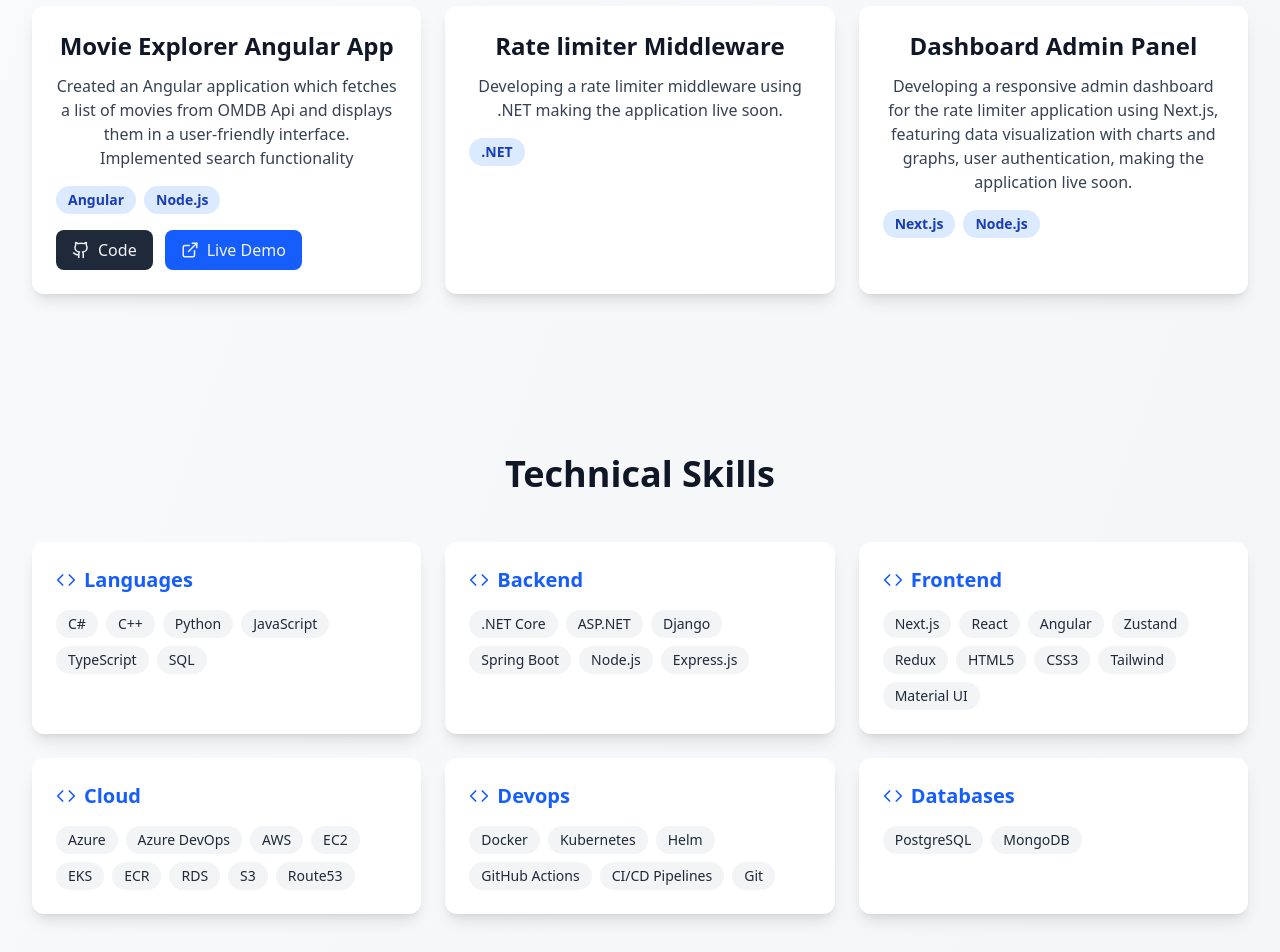
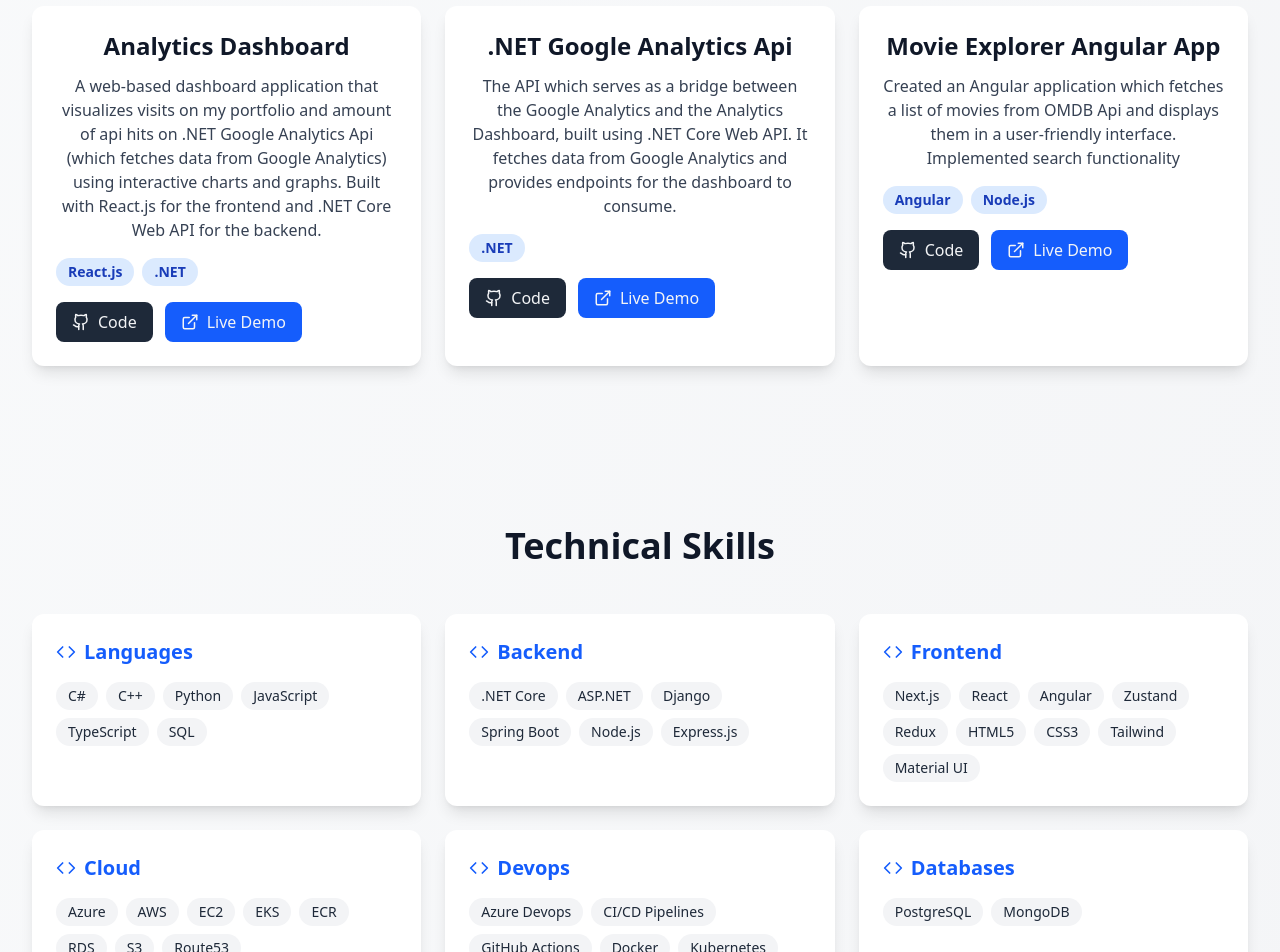
Before and after one commit to gaurang557/portfolio, a React (Vite) app: page / in a window 1280 px wide. Shown: the part 1220-2172 px from the top of the page. Built offline with nearby package versions, Linux system fonts and the light colour scheme.

Commit message:
added more projects

```diff
--- a/src/App.jsx
+++ b/src/App.jsx
@@ -18,8 +18,8 @@
     languages: ['C#', 'C++', 'Python','JavaScript', 'TypeScript', 'SQL'],
     backend: ['.NET Core', 'ASP.NET', 'Django', 'Spring Boot', 'Node.js', 'Express.js'],
     frontend: ['Next.js', 'React', 'Angular', 'Zustand', 'Redux', 'HTML5', 'CSS3', 'Tailwind', 'Material UI'],
-    cloud: ['Azure', 'Azure DevOps','AWS', 'EC2', 'EKS', 'ECR', 'RDS', 'S3', 'Route53'],
-    devops: ['Docker', 'Kubernetes', 'Helm', 'GitHub Actions', 'CI/CD Pipelines', 'Git'],
+    cloud: ['Azure','AWS', 'EC2', 'EKS', 'ECR', 'RDS', 'S3', 'Route53'],
+    devops: ['Azure Devops', 'CI/CD Pipelines', 'GitHub Actions', 'Docker', 'Kubernetes', 'Helm', 'Git'],
     databases: ['PostgreSQL','MongoDB']
   };
 
--- a/src/Projects.jsx
+++ b/src/Projects.jsx
@@ -3,6 +3,24 @@
 
 const Projects = () => {
     const projects = [
+      {
+      title: 'Analytics Dashboard',
+      description: "A web-based dashboard application that visualizes visits on my portfolio \
+      and amount of api hits on .NET Google Analytics Api (which fetches data from Google Analytics) \
+      using interactive charts and graphs. Built with React.js for the frontend and .NET Core Web API for the backend.",
+      technologies: ['React.js', '.NET'],
+      githubUrl: 'https://github.com/gaurang557/analyticsportal',
+      liveUrl: 'https://gaurang557.github.io/analyticsportal'
+    },
+    {
+      title: '.NET Google Analytics Api',
+      description: "The API which serves as a bridge between the Google Analytics \
+      and the Analytics Dashboard, built using .NET Core Web API. It fetches data \
+      from Google Analytics and provides endpoints for the dashboard to consume.",
+      technologies: ['.NET'],
+      githubUrl: 'https://github.com/gaurang557/analyticsapi',
+      liveUrl: 'https://analyticsapi-6qg1.onrender.com/swagger'
+    },
     {
       title: 'Movie Explorer Angular App',
       description: "Created an Angular application which fetches a list of movies \
@@ -10,24 +28,6 @@
       technologies: ['Angular', 'Node.js'],
       githubUrl: 'https://github.com/gaurang557/angular_omdb_app',
       liveUrl: 'https://gaurang557.github.io/angular_omdb_app/index'
-    },
-    {
-      title: 'Rate limiter Middleware',
-      description: "Developing a rate limiter middleware using .NET \
-      making the application live soon.",
-      technologies: ['.NET'],
-      githubUrl: '',
-      liveUrl: ''
-    },
-    {
-      title: 'Dashboard Admin Panel',
-      description: "Developing a responsive admin dashboard for the rate limiter\
-      application using Next.js, \
-      featuring data visualization with charts and graphs, user authentication, \
-      making the application live soon.",
-      technologies: ['Next.js', 'Node.js'],
-      githubUrl: '',
-      liveUrl: ''
     }
   ];
   return (
```
